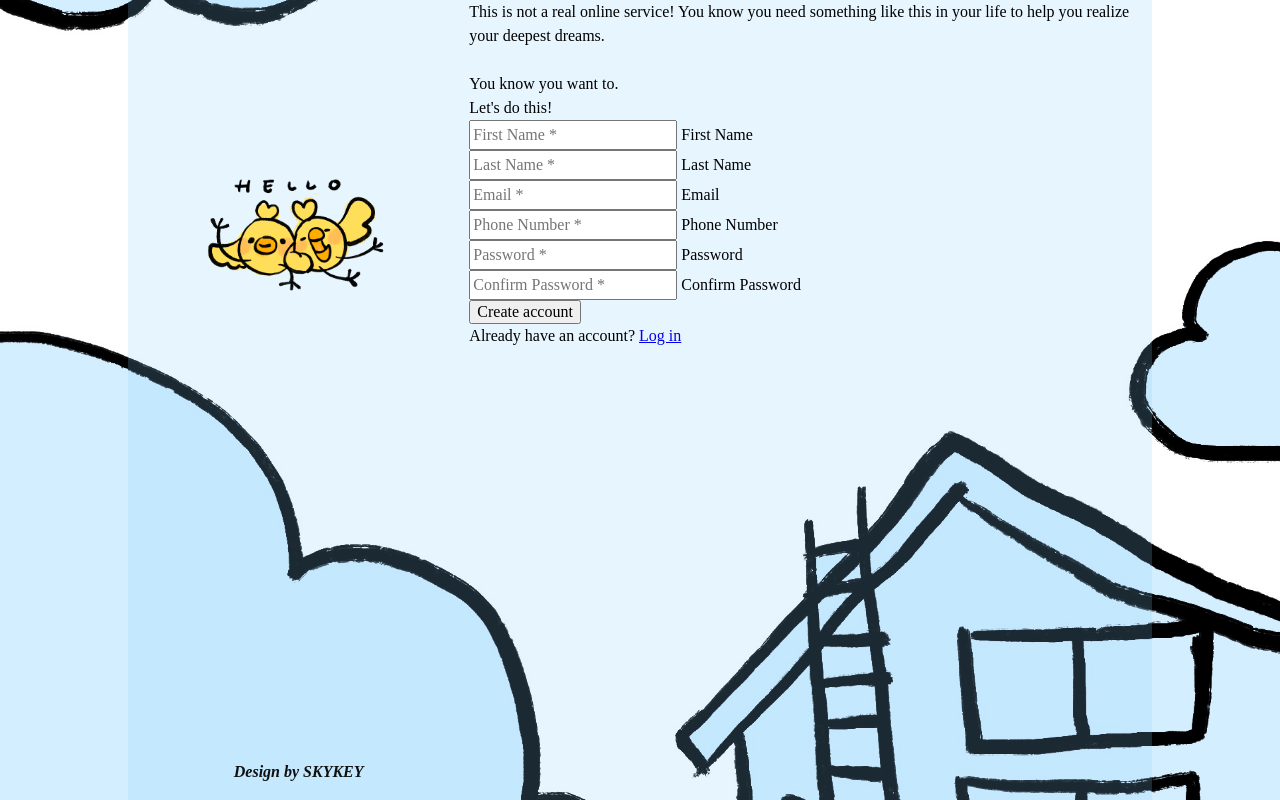
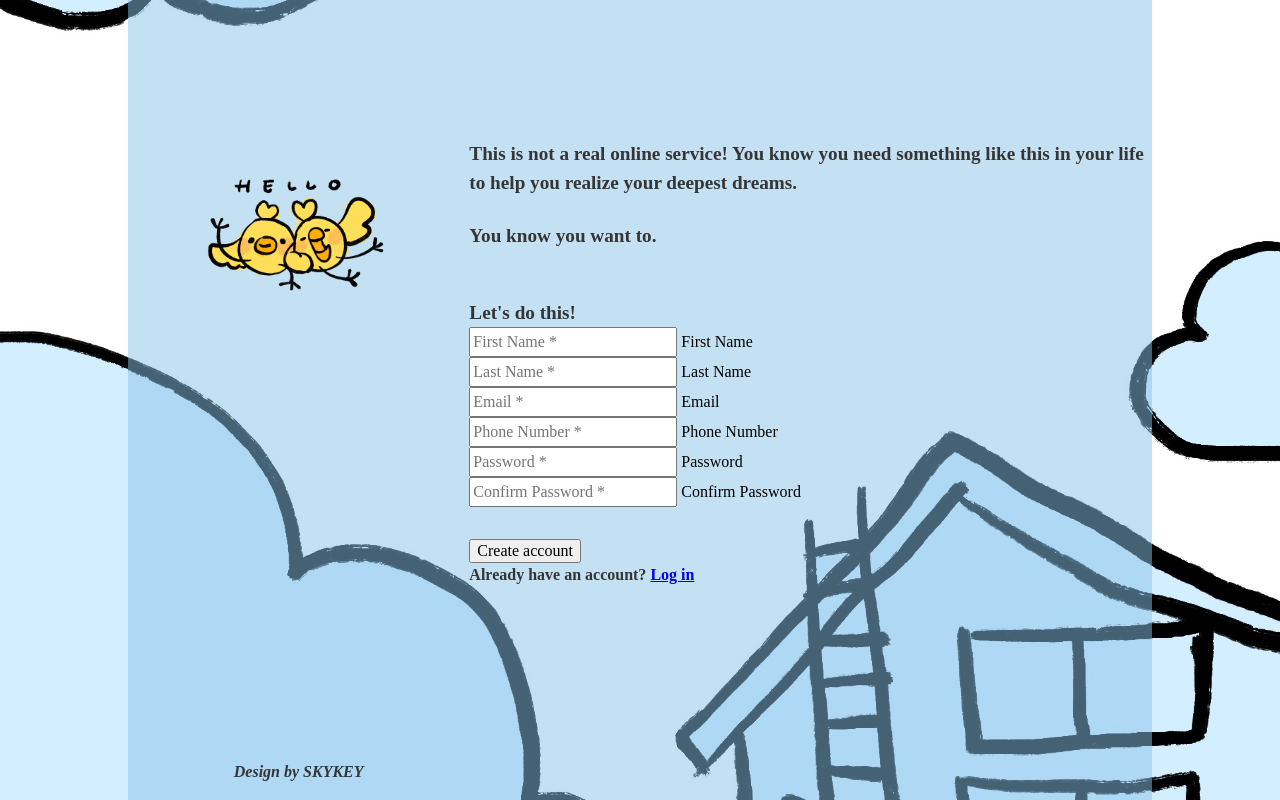
Before and after one commit to happysonsad/Sign-up-Form, a plain HTML site: page index.html in a window 1280 px wide. Drawn offline with Linux system fonts and the light colour scheme.

Commit message:
made the text more clear

```diff
--- a/index.html
+++ b/index.html
@@ -88,7 +88,7 @@
                         <input type="submit" name="submit" id="submit" class="create-btn" value="Create account">
                     </div>
                     <div class="reminder-message">
-                        Already have an account? <span><a href="#">Log in</a></span>
+                        Already have an account? <span><a href="#" class="log-in-btn">Log in</a></span>
                     </div>
                 </div>
                 </form>
--- a/style.css
+++ b/style.css
@@ -42,6 +42,11 @@ body {
     background-size: cover;
 }
 
+:root {
+    --text-color-black: #353535;
+    --text-color-white: #f4f4f4;
+    --transparent-bg-color: rgba(138, 196, 233, 0.5);
+}
 
 .picture-section {
     flex: 1;
@@ -53,11 +58,13 @@ body {
     height: 100vh;
     width: 80vw;
     margin: 0 auto;
-    background: rgb(135, 206, 250, 0.2);
+    background: var(--transparent-bg-color);
 }
 
 .right-section {
     flex: 2;
+    display: flex;
+    flex-direction: column;
 }
 
 .picture-section {
@@ -69,8 +76,38 @@ body {
 }
 
 .picture-footer {
-    color: #101010;
+    color: var(--text-color-black);
     font-weight: bold;
     font-style: italic;
     margin-bottom: 1rem;
 }
+
+.disclaimer-container {
+    flex: 1;
+    display: flex;
+    flex-direction: column;
+    justify-content: flex-end;
+    margin-bottom: 3rem;
+}
+
+.form-container {
+    display: flex;
+    flex-direction: column;
+    flex: 2;
+}
+
+.form-submit {
+    margin-top: 2rem;
+}
+
+.disclaimer,
+.form-container > p {
+    color: var(--text-color-black);
+    font-size: 1.2rem;
+    font-weight: bolder;
+}
+
+.reminder-message {
+    font-weight: bold;
+    color: var(--text-color-black);
+}
```
